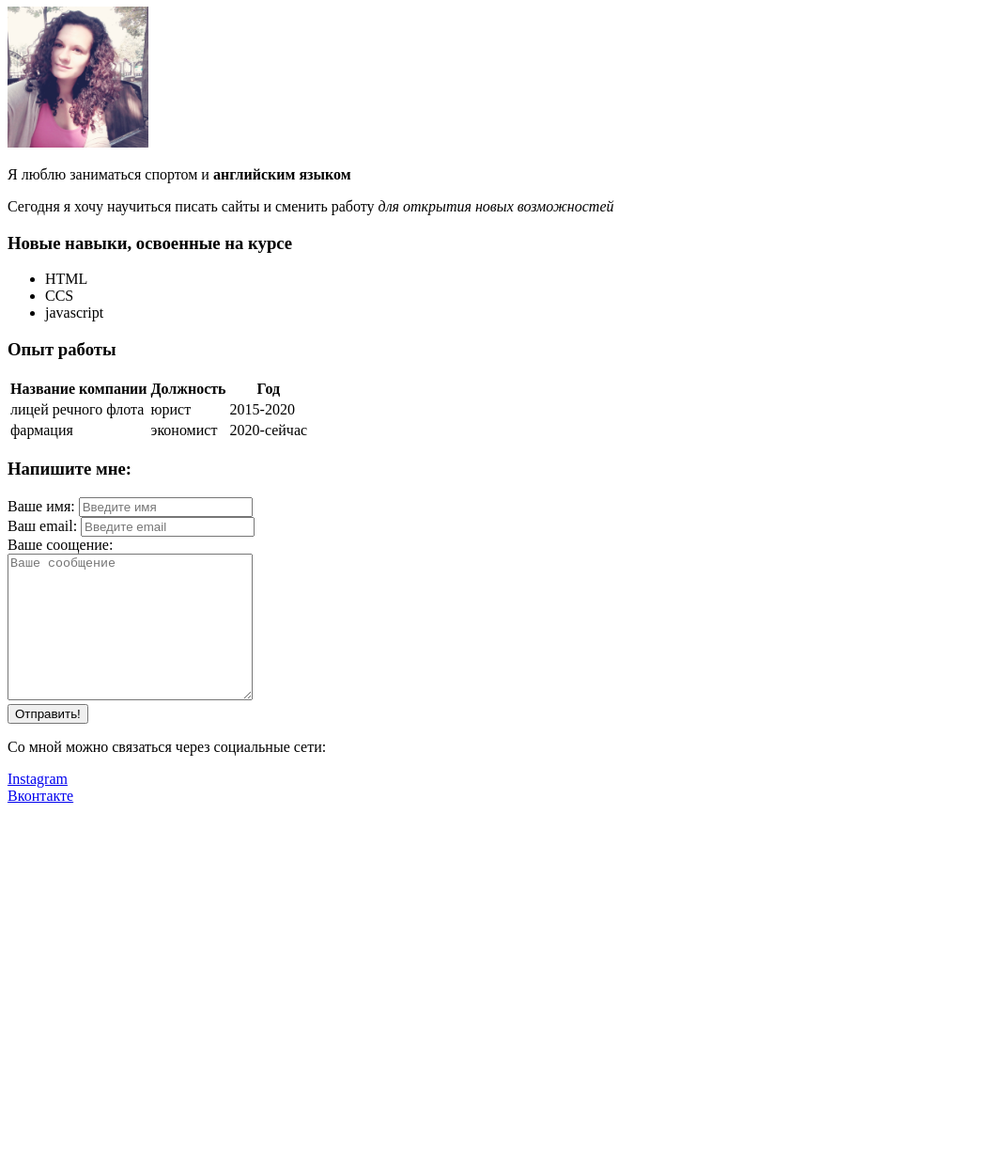
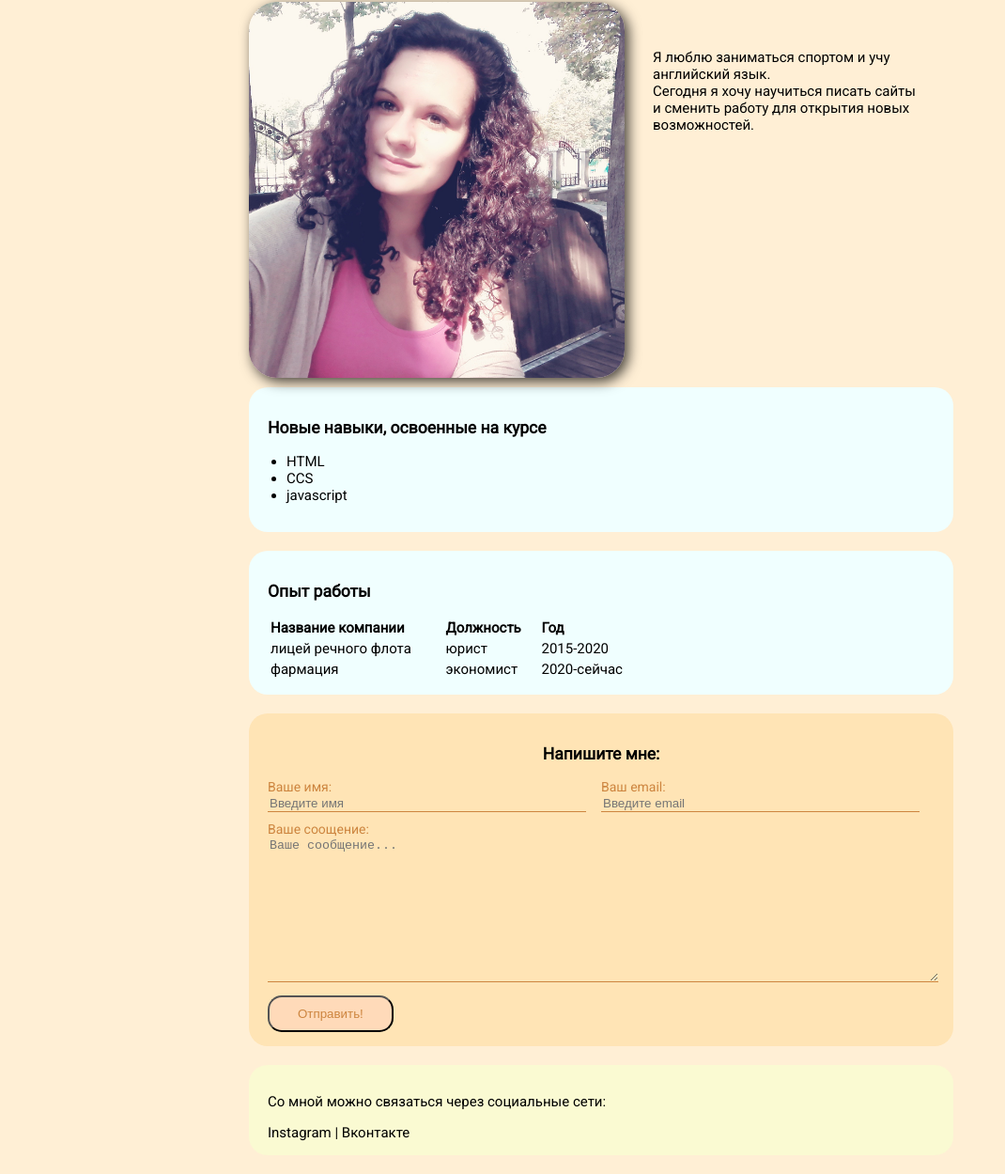
Before and after one commit to kuzmenkovaalex/resume, a plain HTML site: page index.html in a window 1280 px wide. Shown: the part 73-1322 px from the top of the page at 94% size, without its empty margins (0-1070 px from the left). Before the commit the page ends 937 px from the top, so only its background shows below. Drawn offline with Linux system fonts and the light colour scheme.

Commit message:
add style

```diff
--- a/index.html
+++ b/index.html
@@ -5,21 +5,31 @@
 	<meta name="viewport" content="width=device-width, initial-scale=1">
 	<meta name="keywords" content="CV, job, work, front-end">
 	<meta name="discrition" content="I'm an front-end deveoper and find a new job and opportunity">
+	<link rel="stylesheet" type="text/css" href="style.css">
 
 	<title>Junior Frontend </title>
 </head>
 <body>
+	  <div class="container">
 	  	<h1>Alexandra Kuzmenkova</h1>
-	<img src="me.JPG" width="150" alt="userphoto">
-	<p> Я люблю заниматься спортом и <strong> английским языком</strong></p>
-	<p> Сегодня я хочу научиться писать сайты и сменить работу <em>для открытия новых возможностей</em></p>
 
+	<div class="info">
+
+	<img src="me.JPG" alt="userphoto" class="photo">
+	<p>    Я люблю заниматься спортом и учу английский язык. <br>
+	  Сегодня я хочу научиться писать сайты и сменить работу для открытия новых возможностей.</p>
+	</div>
+
+        <div class="card list">
 		<h3> Новые навыки, освоенные на курсе</h3>
 			<ul>
 			<li>HTML</li>
 			<li>CCS</li>
 			<li>javascript</li>
 			</ul>
+		</div>
+
+			<div class="card">
 			<h3>Опыт работы</h3>
 			 <table>
 			 	<thead>
@@ -42,33 +52,46 @@
 			 		</tr>
 			 	</tbody>
 			 </table>
+			 </div>
+
+	 <div class="card bg-red">
+
+	 	<form  class="form">
 	 	<h3> Напишите мне:</h3>
-	 <div>
-	 	<form >
+	 	<div class="form-row">
+	 	<div class="form-group">
 	 	<label for="name">Ваше имя:</label>
 	 	<input type="name" id="name" placeholder="Введите имя">
+	 	</div>
+	    </form>
+	    <div class="form-group">
+	    <form>
+	 	<label for="email">Ваш email:</label>
+	 	<input type="email" id="email" placeholder="Введите email">
+	 	</form>
+	 	</div>
+	 	</div>
+
+	 	<div class="form-group">
+	 	<form>
+	 	<label for="message">Ваше соощение:</label>
+	    <textarea id="message" cols="80" rows="10" placeholder="Ваше сообщение..."></textarea>
+	    </form>
+		</div>
+
+	    <form>
+	    <input  class="btn" type="submit" value="Отправить!">
+        </form>
 
         </div>
-	 <div>
 
-	 		<label for="name">Ваш email:</label>
-	 		<input type="email" id="email" placeholder="Введите email">
-
-	 </div>
-	  <div>
-	 <label for="message">Ваше соощение:</label>
-	 <br>
-	 <textarea id="message" cols="30" rows="10" placeholder="Ваше сообщение"></textarea>
-	 </div>
-
-	 <input type="submit" value="Отправить!">
-     </form>
+        <div class="card bg-yellow">
 	<p> Со мной можно связаться через социальные сети:</p>
 	<a href="https://www.instagram.com/alexandra_kuzmenkova" target="_blank">Instagram</a>
-	<br>
+	|
 	<a href="https://vk.com/aleksa2008" target="_blank">Вконтакте</a>
-
-
+	</div>
+ </div>
 
 </body>
 </html>
--- /dev/null
+++ b/style.css
@@ -0,0 +1,112 @@
+@import url('https://fonts.googleapis.com/css2?family=Roboto&display=swap');
+
+body {
+	font: 15px 'Roboto' , sans-serif;
+	background: papayawhip;
+}
+
+	.container {
+		max-width: 750px;
+		margin: auto;
+	}
+
+.photo {
+
+	border-radius: 30px;
+	width: 400px;
+	box-shadow: 4px 4px 14px rgba(0, 0, 0, .75);
+	margin-bottom: 10px;
+}
+
+ h1 {
+	color: #F08080;
+	letter-spacing: 4px;
+	text-align: center;
+}
+
+.info {
+	display: flex;
+
+}
+.info p {
+ margin: 50px 30px ;
+
+}
+
+ .card {
+ 	border: 2px;
+ 	border-radius: 20px;
+ 	background: azure;
+ 	padding: 15px 20px;
+ 	margin-bottom: 20px;
+ }
+
+ .btn {
+ 	background: peachpuff;
+	padding: 10px 30px;
+	color: peru;
+	margin-top: 10px;
+	border-radius: 15px;
+	cursor: pointer;
+}
+
+.btn:hover {
+	opacity: 0.4;
+}
+
+	a {
+		color: black;
+		text-decoration: none;
+	}
+
+	a:hover {
+		color: orange;
+	}
+
+
+ .bg-yellow {
+ 	background: lightgoldenrodyellow;
+ 	 }
+
+ .bg-red {
+ 	background: moccasin;
+ }
+ 	table {
+ 		width: 400px;
+ 		text-align: left;
+ 	}
+
+ 	.list ul {
+ 		padding: 0 20px;
+ 	}
+
+ 	.form h3 {
+ 	text-align: center;
+ 	}
+
+.form-group label {
+	display: block;
+	font-size: 14px;
+	color:peru;
+}
+
+.form-group input,
+.form-group textarea {
+	width: 100%;
+	border: none;
+	background: transparent;
+	color: black;
+	outline: none;
+	border-bottom: 1px solid peru;
+}
+.form-row {
+	margin-bottom: 10px;
+	display: flex;
+
+}
+
+.form-row .form-group {
+
+margin-right: 20px;
+width: 50%;
+}
```
Lines whose indentation alone changed are shown as unchanged.
